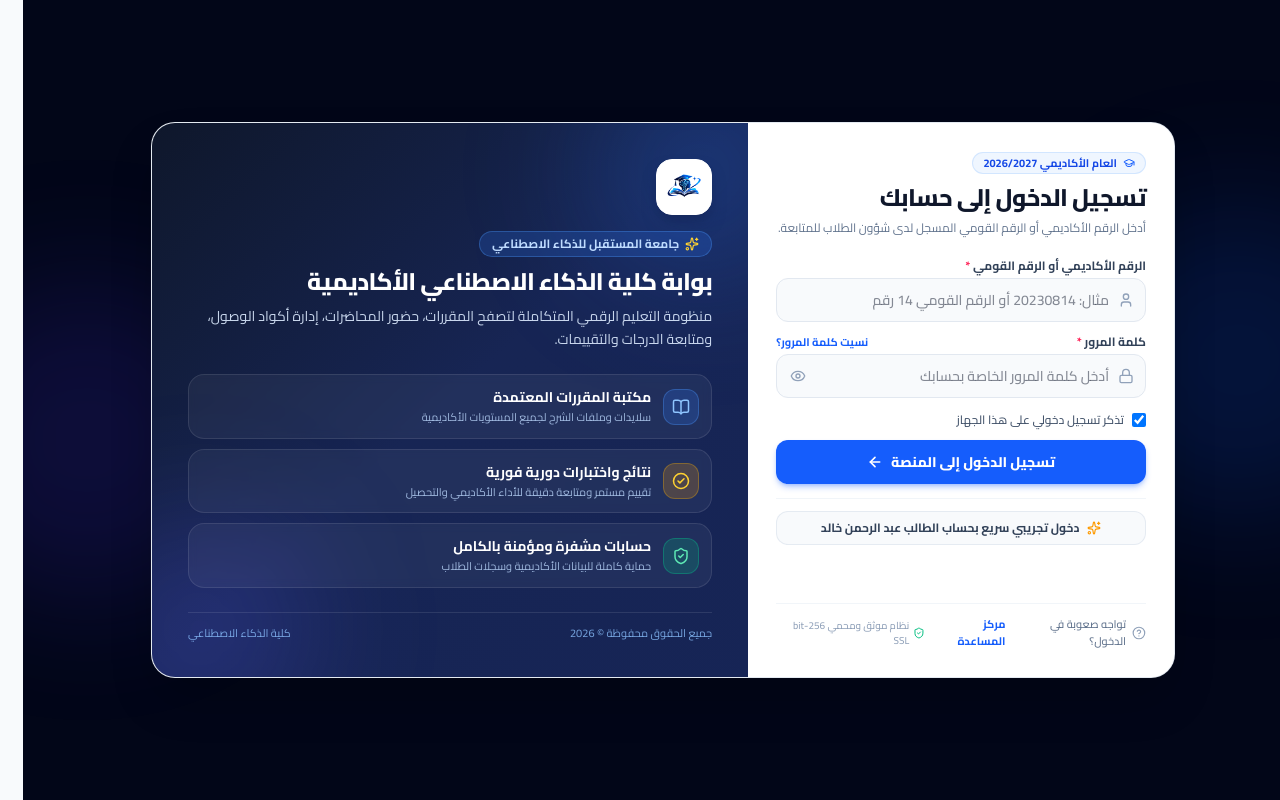
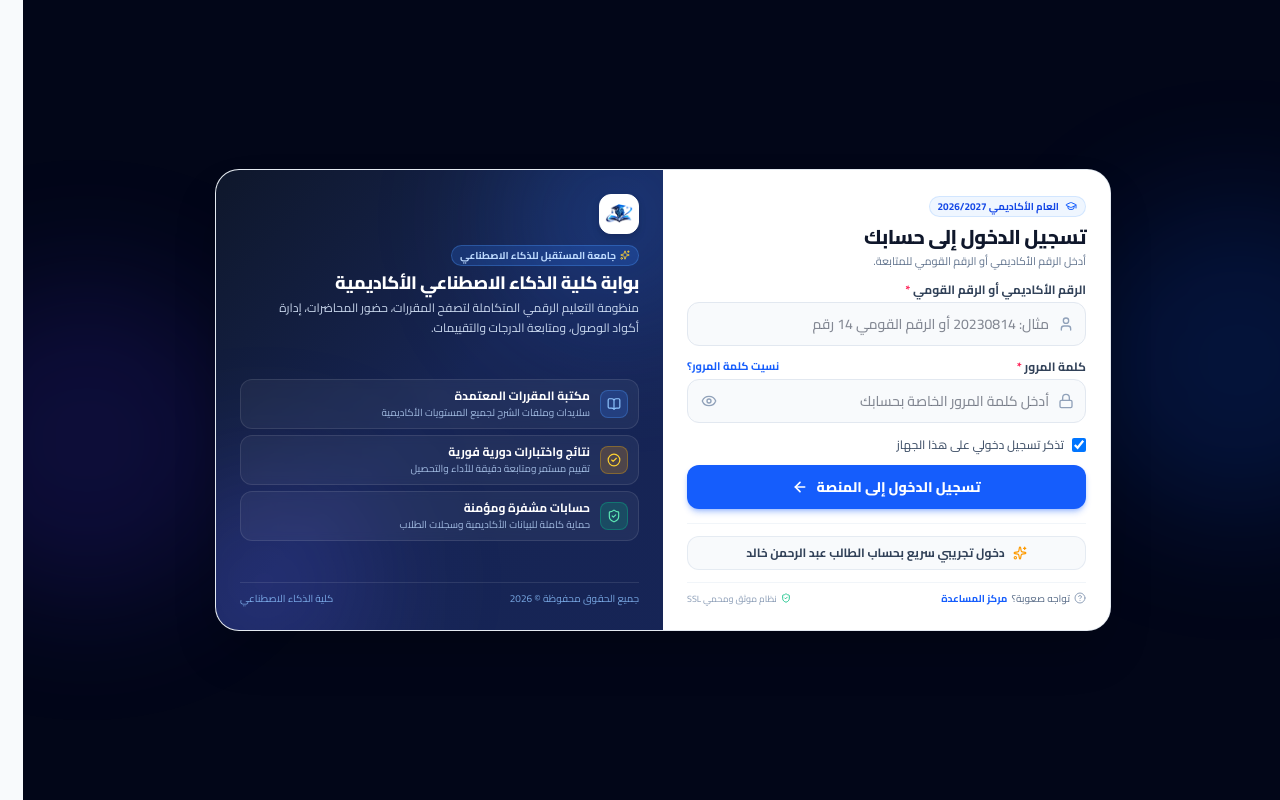
Before and after one commit to nour714/university, a Next.js app: page /login in a window 1280 px wide. Built offline with nearby package versions, Linux system fonts and the light colour scheme.

Commit message:
style(auth): shrink left showcase width to 6 cols and reduce overall card height

```diff
--- a/components/auth/LoginForm.tsx
+++ b/components/auth/LoginForm.tsx
@@ -87,46 +87,46 @@ export function LoginForm() {
       <div className="absolute top-1/4 -right-24 w-80 h-80 bg-blue-600/15 rounded-full blur-3xl pointer-events-none" />
       <div className="absolute bottom-1/4 -left-24 w-80 h-80 bg-indigo-600/15 rounded-full blur-3xl pointer-events-none" />
 
-      {/* Main Container Card (Compact Form 5 cols & Expanded Showcase 7 cols) */}
-      <div className="w-full max-w-4xl xl:max-w-5xl bg-white rounded-2xl sm:rounded-3xl shadow-2xl border border-slate-200/90 overflow-hidden grid grid-cols-1 lg:grid-cols-12 relative z-10">
+      {/* Main Container Card (Balanced 6/6 cols with Compact Height) */}
+      <div className="w-full max-w-4xl bg-white rounded-2xl sm:rounded-3xl shadow-2xl border border-slate-200/90 overflow-hidden grid grid-cols-1 lg:grid-cols-12 relative z-10">
 
         {/* ========================================================= */}
-        {/* RIGHT COLUMN: Interactive Login Form (Compact 5 cols)     */}
+        {/* RIGHT COLUMN: Interactive Login Form (6 cols)             */}
         {/* ========================================================= */}
-        <div className="lg:col-span-5 p-4 sm:p-6 lg:p-7 flex flex-col justify-between bg-white">
+        <div className="lg:col-span-6 p-4 sm:p-5 lg:p-6 flex flex-col justify-between bg-white">
           <div>
             {/* Mobile Header Logo (visible only on mobile) */}
-            <div className="lg:hidden flex items-center gap-2.5 mb-4 pb-3 border-b border-slate-100">
-              <div className="w-9 h-9 rounded-xl bg-white border border-slate-200 shadow-xs p-1 flex items-center justify-center shrink-0">
+            <div className="lg:hidden flex items-center gap-2 mb-3 pb-2.5 border-b border-slate-100">
+              <div className="w-8 h-8 rounded-xl bg-white border border-slate-200 shadow-xs p-1 flex items-center justify-center shrink-0">
                 <Image
                   src="/logo.png"
                   alt="شعار كلية الذكاء الاصطناعي"
-                  width={28}
-                  height={28}
+                  width={24}
+                  height={24}
                   className="w-full h-full object-contain select-none"
                   priority
                   unoptimized
                 />
               </div>
               <div>
-                <h1 className="text-sm font-extrabold text-[#172554] tracking-tight">
+                <h1 className="text-xs sm:text-sm font-extrabold text-[#172554] tracking-tight">
                   كلية الذكاء الاصطناعي
                 </h1>
-                <p className="text-[11px] text-slate-500 font-medium">البوابة الأكاديمية للطلاب</p>
+                <p className="text-[10px] text-slate-500 font-medium">البوابة الأكاديمية للطلاب</p>
               </div>
             </div>
 
             {/* Form Title & Intro */}
-            <div className="mb-4 sm:mb-5">
-              <div className="inline-flex items-center gap-1.5 px-2.5 py-0.5 rounded-full bg-blue-50 text-blue-700 text-[11px] font-bold mb-2 border border-blue-200/60">
+            <div className="mb-3">
+              <div className="inline-flex items-center gap-1.5 px-2 py-0.5 rounded-full bg-blue-50 text-blue-700 text-[10px] font-bold mb-1.5 border border-blue-200/60">
                 <GraduationCap className="w-3 h-3 text-blue-600" />
                 <span>العام الأكاديمي 2026/2027</span>
               </div>
-              <h2 className="text-xl sm:text-2xl font-extrabold text-slate-900 tracking-tight">
+              <h2 className="text-lg sm:text-xl font-extrabold text-slate-900 tracking-tight">
                 تسجيل الدخول إلى حسابك
               </h2>
-              <p className="text-xs text-slate-500 mt-1 leading-relaxed">
-                أدخل الرقم الأكاديمي أو الرقم القومي المسجل لدى شؤون الطلاب للمتابعة.
+              <p className="text-[11px] text-slate-500 mt-0.5 leading-relaxed">
+                أدخل الرقم الأكاديمي أو الرقم القومي للمتابعة.
               </p>
             </div>
 
@@ -243,92 +243,92 @@ export function LoginForm() {
           </div>
 
           {/* Footer Assistance */}
-          <div className="mt-5 pt-3 border-t border-slate-100 flex flex-col sm:flex-row items-center justify-between gap-2 text-[11px] text-slate-500 font-medium">
-            <div className="flex items-center gap-1.5">
-              <HelpCircle className="w-3.5 h-3.5 text-slate-400" />
-              <span>تواجه صعوبة في الدخول؟</span>
+          <div className="mt-3 pt-2 border-t border-slate-100 flex flex-col sm:flex-row items-center justify-between gap-1 text-[10px] text-slate-500 font-medium">
+            <div className="flex items-center gap-1">
+              <HelpCircle className="w-3 h-3 text-slate-400" />
+              <span>تواجه صعوبة؟</span>
               <Link href="/settings" className="font-bold text-blue-600 hover:text-blue-800 transition-colors">
                 مركز المساعدة
               </Link>
             </div>
 
-            <div className="flex items-center gap-1 text-[10px] text-slate-400">
-              <ShieldCheck className="w-3 h-3 text-emerald-500" />
-              <span>نظام موثق ومحمي 256-bit SSL</span>
+            <div className="flex items-center gap-1 text-[9px] text-slate-400">
+              <ShieldCheck className="w-2.5 h-2.5 text-emerald-500" />
+              <span>نظام موثق ومحمي SSL</span>
             </div>
           </div>
         </div>
 
         {/* ========================================================= */}
-        {/* LEFT COLUMN: Academic Showcase & University Pride (7 cols)*/}
+        {/* LEFT COLUMN: Academic Showcase (Balanced 6 cols & Compact)*/}
         {/* ========================================================= */}
-        <div className="hidden lg:flex lg:col-span-7 bg-gradient-to-br from-slate-900 via-[#172554] to-blue-950 p-7 xl:p-9 text-white flex-col justify-between relative overflow-hidden">
+        <div className="hidden lg:flex lg:col-span-6 bg-gradient-to-br from-slate-900 via-[#172554] to-blue-950 p-5 sm:p-6 text-white flex-col justify-between relative overflow-hidden">
           {/* Ambient Lighting */}
           <div className="absolute -top-16 -right-16 w-56 h-56 bg-blue-500/20 rounded-full blur-3xl pointer-events-none" />
           <div className="absolute -bottom-16 -left-16 w-56 h-56 bg-indigo-500/20 rounded-full blur-3xl pointer-events-none" />
 
           {/* Top: University Crest */}
           <div className="relative z-10">
-            <div className="w-14 h-14 rounded-2xl bg-white border border-white shadow-lg shadow-blue-950/50 flex items-center justify-center p-2 mb-4">
+            <div className="w-10 h-10 rounded-xl bg-white border border-white shadow-md shadow-blue-950/50 flex items-center justify-center p-1 mb-2">
               <Image
                 src="/logo.png"
                 alt="شعار كلية الذكاء الاصطناعي"
-                width={48}
-                height={48}
+                width={32}
+                height={32}
                 className="w-full h-full object-contain select-none"
                 priority
                 unoptimized
               />
             </div>
 
-            <div className="inline-flex items-center gap-1.5 px-3 py-1 rounded-full bg-blue-500/20 text-blue-200 text-xs font-bold mb-2.5 border border-blue-400/30">
-              <Sparkles className="w-3.5 h-3.5 text-amber-300" />
+            <div className="inline-flex items-center gap-1 px-2 py-0.5 rounded-full bg-blue-500/20 text-blue-200 text-[10px] font-bold mb-1.5 border border-blue-400/30">
+              <Sparkles className="w-2.5 h-2.5 text-amber-300" />
               <span>جامعة المستقبل للذكاء الاصطناعي</span>
             </div>
 
-            <h3 className="text-xl xl:text-2xl font-extrabold tracking-tight text-white mb-2 leading-tight">
+            <h3 className="text-base xl:text-lg font-extrabold tracking-tight text-white mb-1 leading-tight">
               بوابة كلية الذكاء الاصطناعي الأكاديمية
             </h3>
-            <p className="text-xs sm:text-sm text-blue-100/90 leading-relaxed max-w-lg">
+            <p className="text-xs text-blue-100/90 leading-relaxed max-w-sm">
               منظومة التعليم الرقمي المتكاملة لتصفح المقررات، حضور المحاضرات، إدارة أكواد الوصول، ومتابعة الدرجات والتقييمات.
             </p>
           </div>
 
-          {/* Middle: Feature Highlights */}
-          <div className="my-6 space-y-2.5 relative z-10">
-            <div className="p-3 rounded-2xl bg-white/5 border border-white/10 backdrop-blur-xs flex items-center gap-3 hover:bg-white/10 transition-colors">
-              <div className="w-9 h-9 rounded-xl bg-blue-500/20 text-blue-300 flex items-center justify-center shrink-0 border border-blue-400/30">
-                <BookOpen className="w-4.5 h-4.5" />
+          {/* Middle: Feature Highlights (Sleek Compact Cards) */}
+          <div className="my-2.5 space-y-1.5 relative z-10">
+            <div className="p-2 px-2.5 rounded-xl bg-white/5 border border-white/10 backdrop-blur-xs flex items-center gap-2.5 hover:bg-white/10 transition-colors">
+              <div className="w-7 h-7 rounded-lg bg-blue-500/20 text-blue-300 flex items-center justify-center shrink-0 border border-blue-400/30">
+                <BookOpen className="w-3.5 h-3.5" />
               </div>
-              <div>
-                <h4 className="text-xs sm:text-sm font-bold text-white">مكتبة المقررات المعتمدة</h4>
-                <p className="text-[11px] text-blue-200/80 mt-0.5">سلايدات وملفات الشرح لجميع المستويات الأكاديمية</p>
+              <div className="min-w-0">
+                <h4 className="text-xs font-bold text-white leading-tight">مكتبة المقررات المعتمدة</h4>
+                <p className="text-[10px] text-blue-200/80 truncate mt-0.5">سلايدات وملفات الشرح لجميع المستويات الأكاديمية</p>
               </div>
             </div>
 
-            <div className="p-3 rounded-2xl bg-white/5 border border-white/10 backdrop-blur-xs flex items-center gap-3 hover:bg-white/10 transition-colors">
-              <div className="w-9 h-9 rounded-xl bg-amber-500/20 text-amber-300 flex items-center justify-center shrink-0 border border-amber-400/30">
-                <CheckCircle2 className="w-4.5 h-4.5" />
+            <div className="p-2 px-2.5 rounded-xl bg-white/5 border border-white/10 backdrop-blur-xs flex items-center gap-2.5 hover:bg-white/10 transition-colors">
+              <div className="w-7 h-7 rounded-lg bg-amber-500/20 text-amber-300 flex items-center justify-center shrink-0 border border-amber-400/30">
+                <CheckCircle2 className="w-3.5 h-3.5" />
               </div>
-              <div>
-                <h4 className="text-xs sm:text-sm font-bold text-white">نتائج واختبارات دورية فورية</h4>
-                <p className="text-[11px] text-blue-200/80 mt-0.5">تقييم مستمر ومتابعة دقيقة للأداء الأكاديمي والتحصيل</p>
+              <div className="min-w-0">
+                <h4 className="text-xs font-bold text-white leading-tight">نتائج واختبارات دورية فورية</h4>
+                <p className="text-[10px] text-blue-200/80 truncate mt-0.5">تقييم مستمر ومتابعة دقيقة للأداء والتحصيل</p>
               </div>
             </div>
 
-            <div className="p-3 rounded-2xl bg-white/5 border border-white/10 backdrop-blur-xs flex items-center gap-3 hover:bg-white/10 transition-colors">
-              <div className="w-9 h-9 rounded-xl bg-emerald-500/20 text-emerald-300 flex items-center justify-center shrink-0 border border-emerald-400/30">
-                <ShieldCheck className="w-4.5 h-4.5" />
+            <div className="p-2 px-2.5 rounded-xl bg-white/5 border border-white/10 backdrop-blur-xs flex items-center gap-2.5 hover:bg-white/10 transition-colors">
+              <div className="w-7 h-7 rounded-lg bg-emerald-500/20 text-emerald-300 flex items-center justify-center shrink-0 border border-emerald-400/30">
+                <ShieldCheck className="w-3.5 h-3.5" />
               </div>
-              <div>
-                <h4 className="text-xs sm:text-sm font-bold text-white">حسابات مشفرة ومؤمنة بالكامل</h4>
-                <p className="text-[11px] text-blue-200/80 mt-0.5">حماية كاملة للبيانات الأكاديمية وسجلات الطلاب</p>
+              <div className="min-w-0">
+                <h4 className="text-xs font-bold text-white leading-tight">حسابات مشفرة ومؤمنة</h4>
+                <p className="text-[10px] text-blue-200/80 truncate mt-0.5">حماية كاملة للبيانات الأكاديمية وسجلات الطلاب</p>
               </div>
             </div>
           </div>
 
           {/* Bottom Copyright */}
-          <div className="pt-3 border-t border-white/10 text-[11px] text-blue-300/80 flex items-center justify-between relative z-10">
+          <div className="pt-2 border-t border-white/10 text-[10px] text-blue-300/80 flex items-center justify-between relative z-10">
             <span>جميع الحقوق محفوظة © 2026</span>
             <span>كلية الذكاء الاصطناعي</span>
           </div>
```
